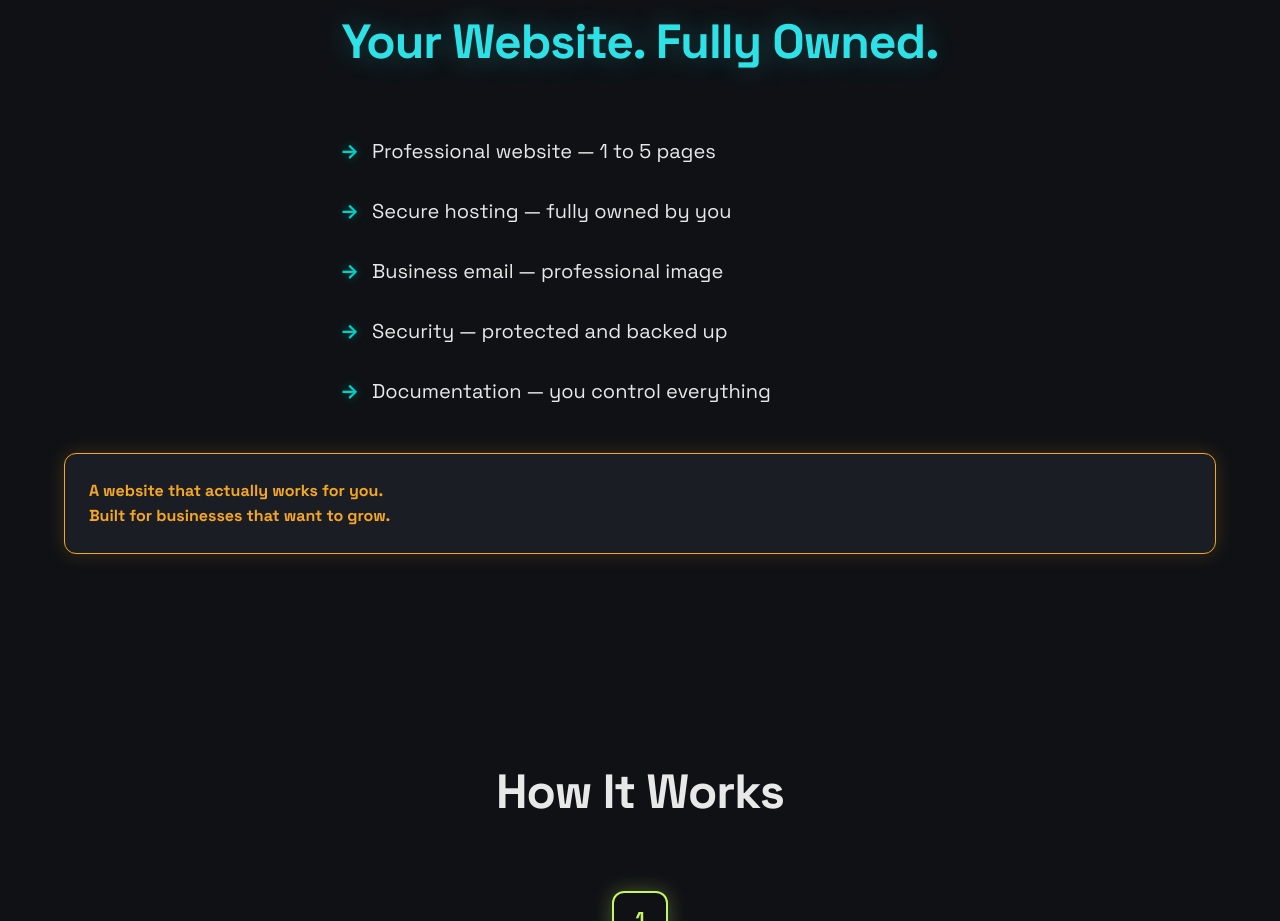
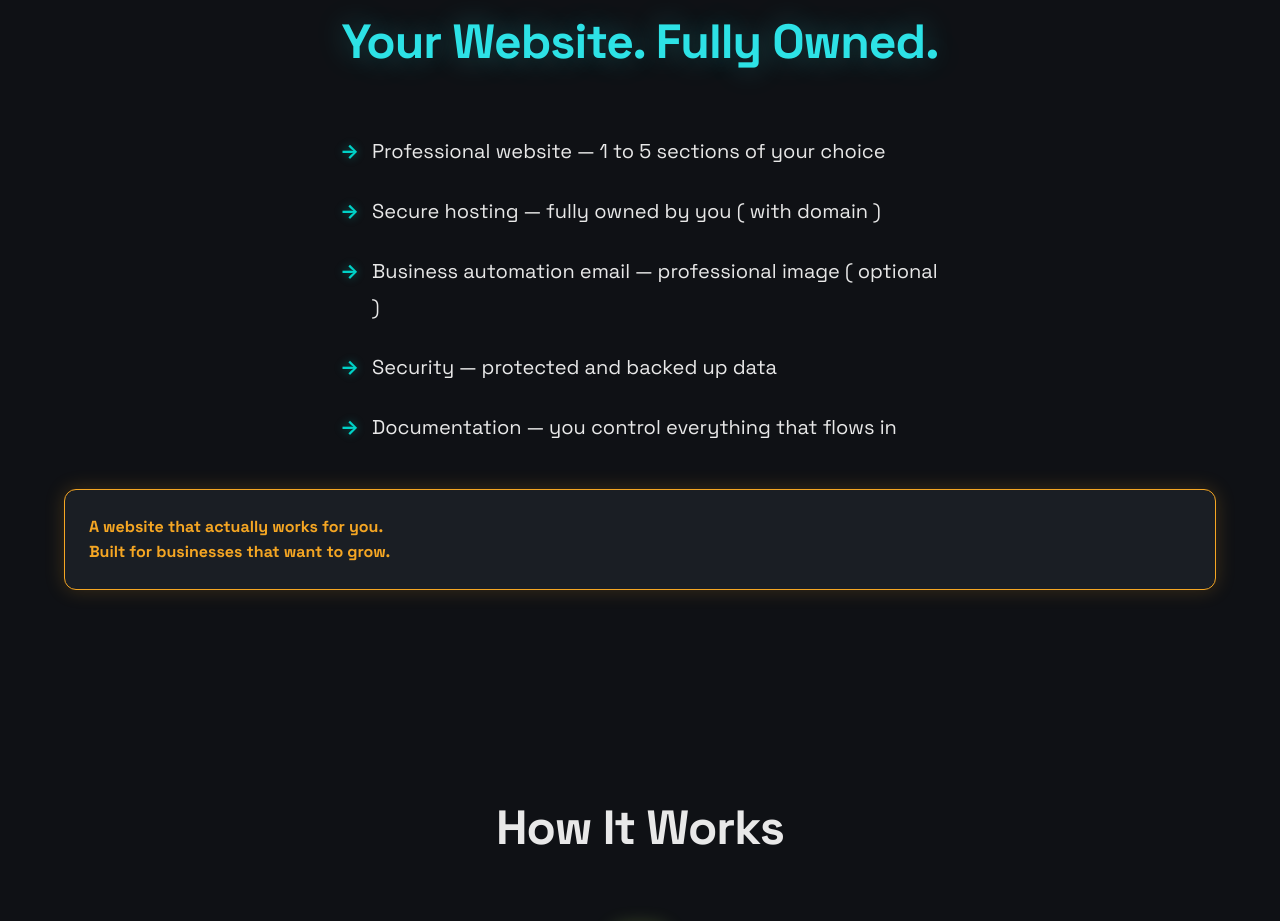
Before and after one commit to innergclaw/ownyourweb-landing, a website: page index.html in a window 1280 px wide. Shown: the part 1460-2381 px from the top of the page. Drawn offline with Linux system fonts and the light colour scheme.

Commit message:
Update solution section copy

```diff
--- a/index.html
+++ b/index.html
@@ -874,11 +874,11 @@
     <div class="container">
       <h2>Your Website. Fully Owned.</h2>
       <ul>
-        <li>Professional website — 1 to 5 pages</li>
-        <li>Secure hosting — fully owned by you</li>
-        <li>Business email — professional image</li>
-        <li>Security — protected and backed up</li>
-        <li>Documentation — you control everything</li>
+        <li>Professional website — 1 to 5 sections of your choice</li>
+        <li>Secure hosting — fully owned by you ( with domain )</li>
+        <li>Business automation email — professional image ( optional )</li>
+        <li>Security — protected and backed up data</li>
+        <li>Documentation — you control everything that flows in</li>
       </ul>
       <p style="margin-top: 32px; padding: 24px; background: var(--surface); border-radius: 12px; border: 1px solid var(--accent-amber); box-shadow: 0 0 20px rgba(245, 166, 35, 0.2);">
         <strong style="color: var(--accent-amber);">A website that actually works for you.</strong><br>
```
